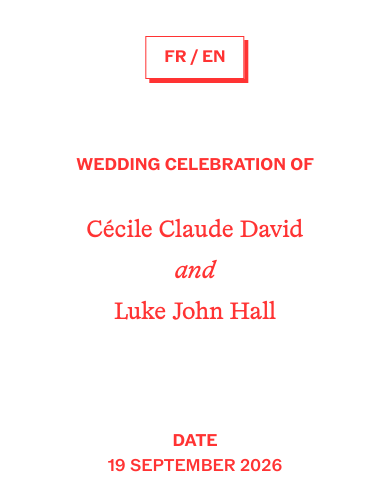
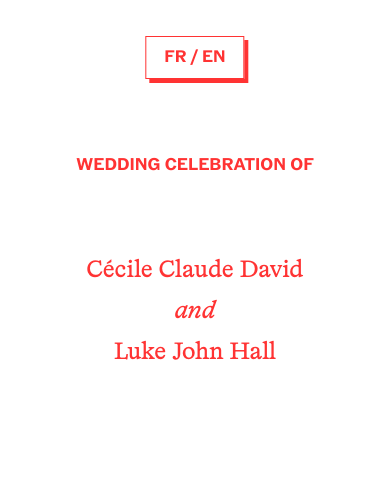
Before and after one commit to lukejohnhall/Cecile-Claude-David-Luke-John-Hall, a plain HTML site: page index.html in a window 390 px wide. Shown: the top 488 px of the page. Drawn offline with Linux system fonts and the light colour scheme; a web font is replaced by a local one.

Commit message:
Add files via upload

```diff
--- a/style.css
+++ b/style.css
@@ -506,8 +506,8 @@ body[data-lang="fr"] .french-side .gift-btn {
         gap: 12px !important;
         font-size: 18pt !important;
         line-height: 22pt !important;
-        margin-top: 40px !important; /* Reduced from 180px so the layout reads naturally underneath the intro label */
-        margin-bottom: 80px !important; /* Reduced from 150px for a clean visual flow */
+        margin-top: 80px !important; /* Reduced from 180px so the layout reads naturally underneath the intro label */
+        margin-bottom: 100px !important; /* Reduced from 150px for a clean visual flow */
     }
 
     .couple-names .name-regular,
```
